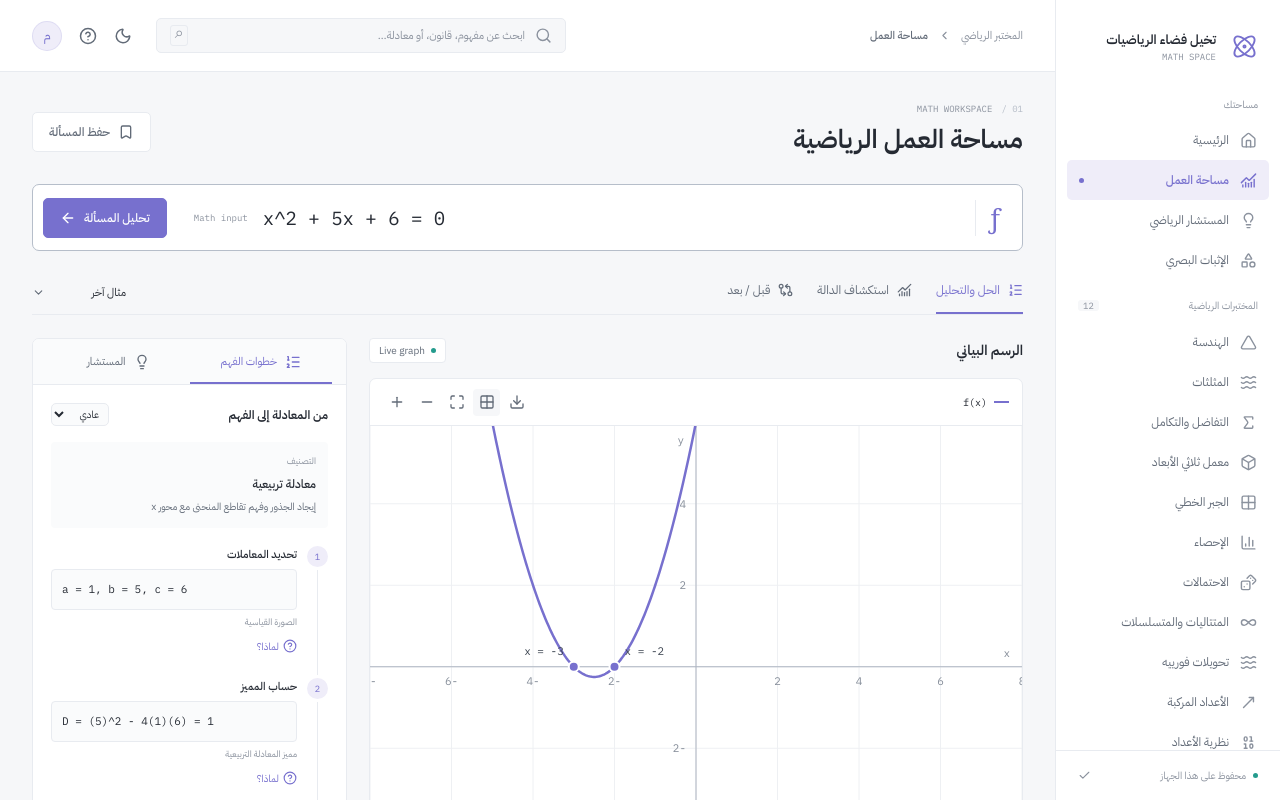
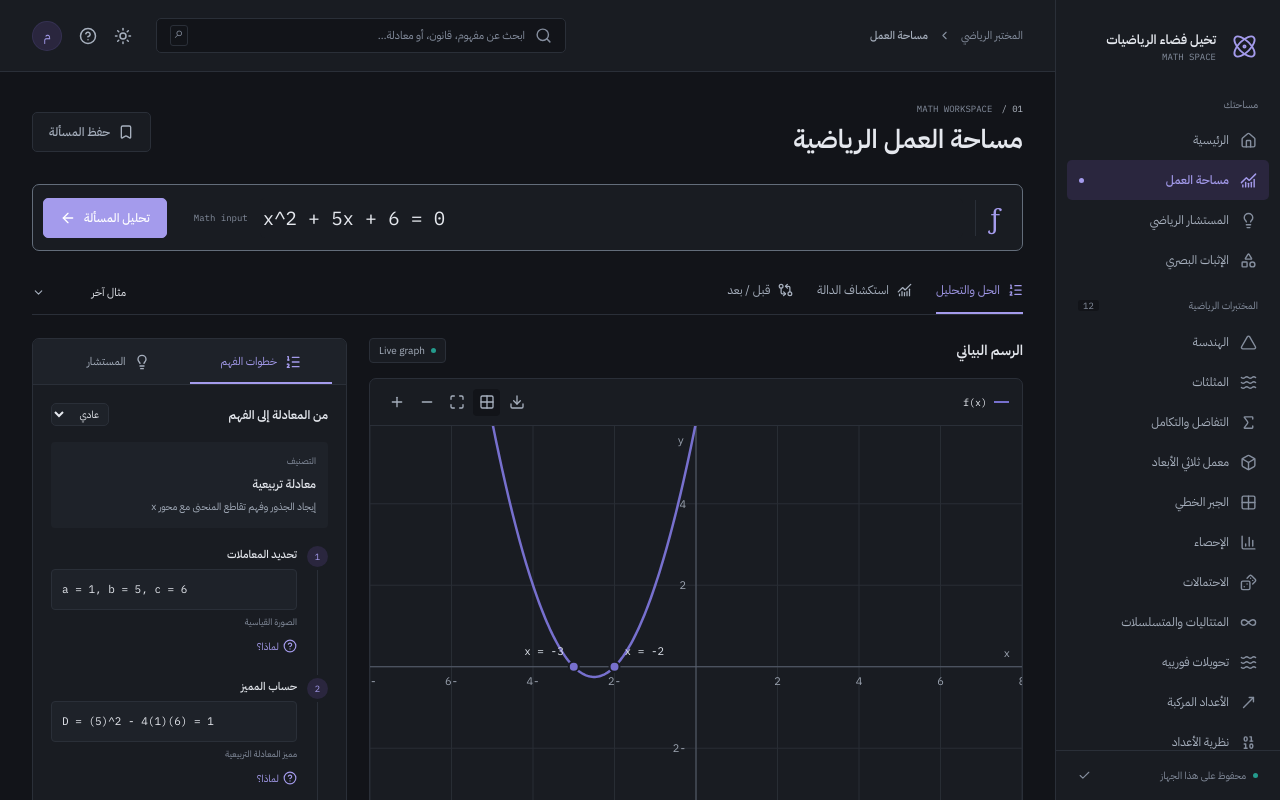
Before and after one commit to tus3l/MathSpace, a React (Vite) app: page / in a window 1280 px wide. Shown: the top 800 px of the page. Built offline with nearby package versions, Linux system fonts and the light colour scheme.

Commit message:
Set dark theme as default

```diff
--- a/index.html
+++ b/index.html
@@ -1,5 +1,5 @@
 <!doctype html>
-<html lang="ar" dir="rtl">
+<html lang="ar" dir="rtl" data-theme="dark">
   <head>
     <meta charset="UTF-8" />
     <link rel="icon" type="image/svg+xml" href="/math-space.svg" />
--- a/src/App.tsx
+++ b/src/App.tsx
@@ -208,7 +208,7 @@ export default function App() {
     [topicId, setTopicId] = useState<string | undefined>();
   const [theme, setTheme] = useLocal<"light" | "dark">(
     "math-space-theme",
-    "light",
+    "dark",
   );
   const [history, setHistory] = useLocal<HistoryEntry[]>(
     "math-space-history",
```
